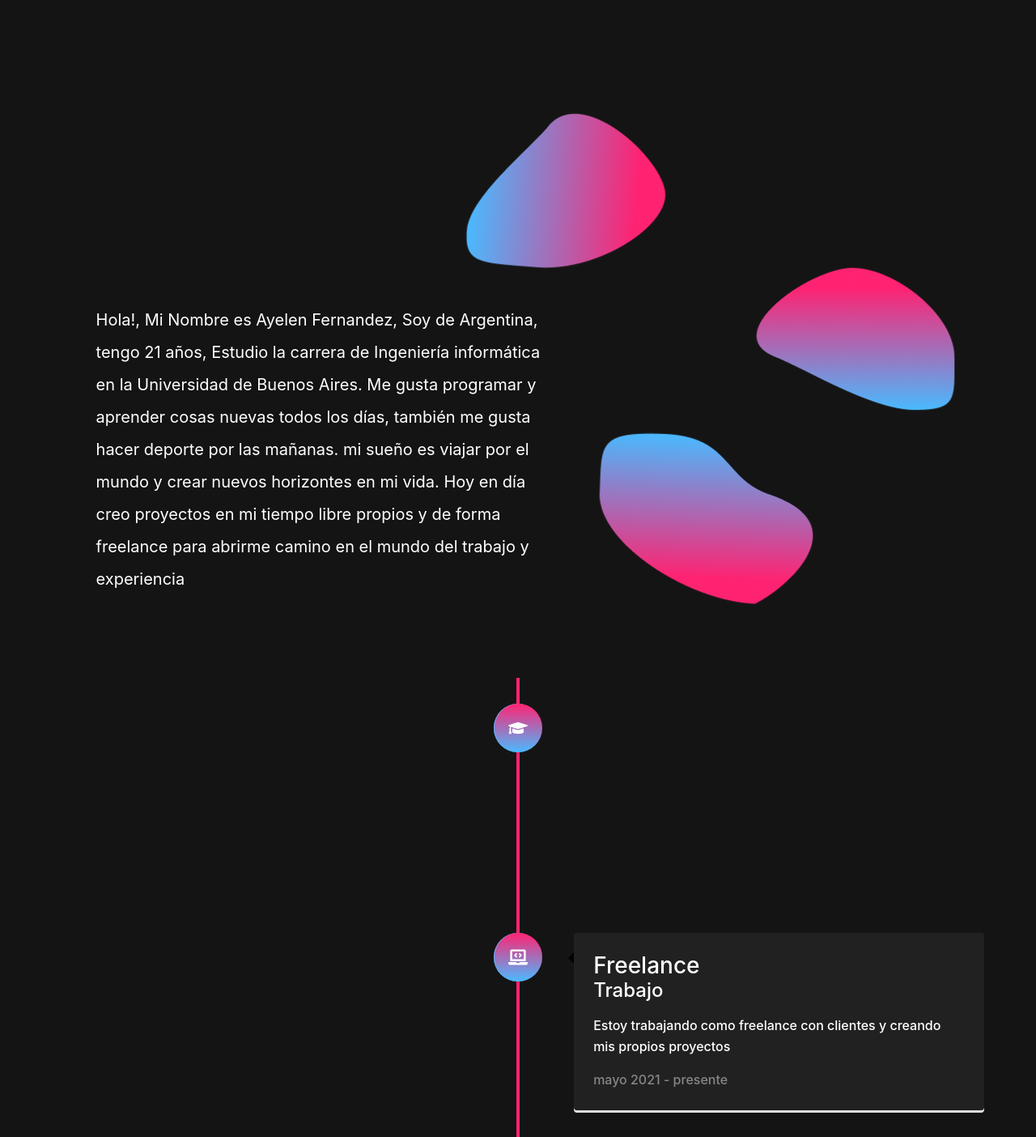
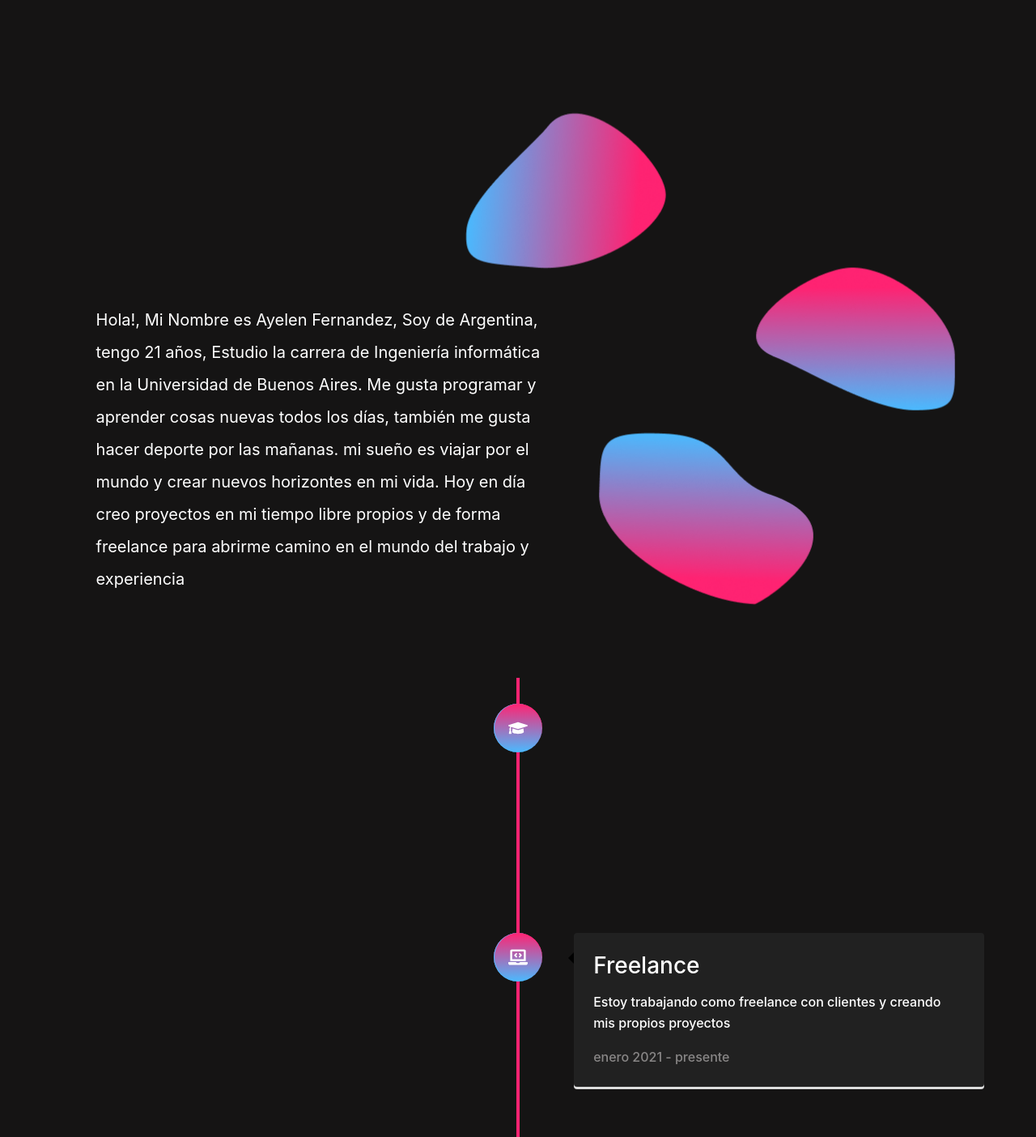
Before and after one commit to ayelen3976/web-ayelen, a React (Create React App) app: page / in a window 1280 px wide. Shown: the part 660-2064 px from the top of the page at 81% size. Built offline with nearby package versions, Linux system fonts and the light colour scheme.

Commit message:
styles fixed

```diff
--- a/src/components/About/About.scss
+++ b/src/components/About/About.scss
@@ -4,19 +4,48 @@
 
   .elipse-div {
 
+
+
     img {
-      animation:
-        pulse 8s ease infinite alternate,
-        nudge 10s linear infinite alternate;
 
+      //   animation:
+      //     pulse 8s ease infinite alternate,
+      //     nudge 10s linear infinite alternate;
+
+      animation-name: stretch;
+
+      animation-duration: 2s;
+
+      animation-direction: alternate;
+      animation-iteration-count: infinite;
     }
 
   }
 
+  @keyframes stretch {
+
+
+    50% {
+      transform: scale(1.0);
+
+    }
+
+    100% {
+      transform: scale(1.09);
+
+    }
+  }
+
   .elipse-img {
-    animation:
-      pulse 8s ease infinite alternate,
-      nudge 10s linear infinite alternate;
+    animation-name: stretch;
+
+    animation-duration: 2s;
+
+    animation-direction: alternate;
+    animation-iteration-count: infinite;
+    // animation:
+    //   pulse 8s ease infinite alternate,
+    //   nudge 10s linear infinite alternate;
 
   }
 
--- a/src/components/Contact/Contact.js
+++ b/src/components/Contact/Contact.js
@@ -164,7 +164,7 @@ function Contact(props) {
                 </a>
               </div>
               <div>
-              <a href="https://wa.me/+541125152012?text=¡Hola!" target="_blank">
+              <a href="https://wa.me/1125152015?text=¡Hola!" target="_blank">
 
                   {" "}
                   < AiOutlineWhatsApp className="icon" />
--- a/src/components/Contact/Contact.scss
+++ b/src/components/Contact/Contact.scss
@@ -111,23 +111,10 @@
       }
 
       .btn-submit:hover {
-        // color: var(--letterDown);
-        box-shadow: 1px 1px 25px 10px #14141421;
+  background-color: #ff237493;
+        box-shadow: 1px 1px 25px 10px #ff23749d;
       }
 
-      .btn-submit:before {
-        content: "";
-        position: absolute;
-        top: 0;
-        left: -100%;
-        width: 100%;
-        height: 100%;
-
-      }
-
-      .btn-submit:hover:before {
-        left: 100%;
-      }
     }
 
     .details {
@@ -171,6 +158,14 @@
       flex-direction: column-reverse;
       .col-email{
         width: 100% !important;
+        .btn-submit {
+          color: white;
+          margin-top: 1%;
+          width: 40%;
+          height: 40px;
+          font-size: 20px;
+
+        }
       }
 
       .col-detail {
--- a/src/components/Resume/Resume.js
+++ b/src/components/Resume/Resume.js
@@ -13,7 +13,7 @@ function Resume(props) {
     <div className="resume">
       <VerticalTimeline className="resume-timeline costum-line">
 
-      <VerticalTimelineElement
+        <VerticalTimelineElement
 
           className="vertical-timeline-element--work  "
           contentStyle={{ background: "#212121" }}
@@ -21,12 +21,12 @@ function Resume(props) {
           icon={<FaGraduationCap />}
         >
           <h3 className="vertical-timeline-element-title">
-          Ingeniería informática
+            Ingeniería informática
           </h3>
           {props.checkBox ? (
             <>
               <h4 className="vertical-timeline-element-subtitle">
-              Universidad de Buenos Aires
+                Universidad de Buenos Aires
               </h4>
 
               <p>      Actualmente me encuentro estudiando la carrea de Ingeniería informática en FIUBA</p>
@@ -34,14 +34,17 @@ function Resume(props) {
           ) : (
             <>
               <h4 className="vertical-timeline-element-subtitle">
-                Bachellor in comunication
+
+                Informatics Engineering
+                Buenos Aires' University
               </h4>
 
-              <p>Bachellor in orientation comunication</p>
+              <p>I am currently studying Computer Engineering at FIUBA
+              </p>
             </>
           )}
 
-          <p style={{ color: "rgba(240, 235, 235, 0.5)" }}>2015-2019</p>
+          <p style={{ color: "rgba(240, 235, 235, 0.5)" }}>2022 - presente</p>
         </VerticalTimelineElement>
 
         <VerticalTimelineElement
@@ -51,22 +54,23 @@ function Resume(props) {
           icon={<FaLaptopCode />}
         >
           <h3 className="vertical-timeline-element-title">Freelance</h3>
+
           {props.checkBox ? (
             <>
-              <h4 className="vertical-timeline-element-subtitle">Trabajo</h4>
+              <h4 className="vertical-timeline-element-subtitle"></h4>
               <p>
                 Estoy trabajando como freelance con clientes y creando mis propios proyectos
               </p>
               <p style={{ color: "rgba(240, 235, 235, 0.5)" }}>
-                mayo 2021 - presente
+                enero 2021 - presente
               </p>
             </>
           ) : (
             <>
-              <h4 className="vertical-timeline-element-subtitle">Work</h4>
+              <h4 className="vertical-timeline-element-subtitle"></h4>
               <p>I am working as a freelance with clients and creating my own projects</p>
               <p style={{ color: "rgba(240, 235, 235, 0.5)" }}>
-                may 2021 - present
+                january 2021 - present
               </p>
             </>
           )}
@@ -85,10 +89,10 @@ function Resume(props) {
                 Experiencia trabajando como dev junior
               </h4>
               <p>
-              Es una empresa que trabaja con inteligencia artificial donde me toco estar en el equipo como Frontend junior, tambien diseñando y proponiendo ideas para cada proyecto nuevo que tocaba.
+                Es una empresa que trabaja con inteligencia artificial donde me toco estar en el equipo como Frontend junior, tambien diseñando y proponiendo ideas para cada proyecto nuevo que teniamos que desarrollar.
               </p>
               <p style={{ color: "rgba(240, 235, 235, 0.5)" }}>
-                marzo 2021 - diciembre 2022{" "}
+                mayo 2021 - enero 2023{" "}
               </p>
             </>
           ) : (
@@ -97,10 +101,10 @@ function Resume(props) {
                 experience working
               </h4>
               <p>
-              It is a company that works with artificial intelligence where I had to be in the team as Junior Frontend, also designing and proposing ideas.
+                It is a company that works with artificial intelligence where I had to be in the team as Junior Frontend, also designing and proposing ideas.
               </p>
               <p style={{ color: "rgba(240, 235, 235, 0.5)" }}>
-              march 2021 - december 2022{" "}
+                may 2021 - january 2023{" "}
               </p>
             </>
           )}
@@ -109,7 +113,7 @@ function Resume(props) {
 
         <VerticalTimelineElement
           className="vertical-timeline-element--work"
-          contentStyle={{ background: "#212121"}}
+          contentStyle={{ background: "#212121" }}
           contentArrowStyle={{ borderRight: "7px solid   black" }}
           icon={<FaLaptopCode />}
         >
@@ -168,7 +172,7 @@ function Resume(props) {
             </>
           )}
 
-          <p style={{ color: "rgba(240, 235, 235, 0.5)" }}>2015-2019</p>
+          <p style={{ color: "rgba(240, 235, 235, 0.5)" }}>2014 - 2019</p>
         </VerticalTimelineElement>
       </VerticalTimeline>
     </div>
```
